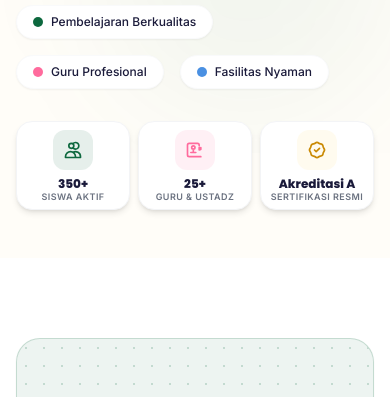
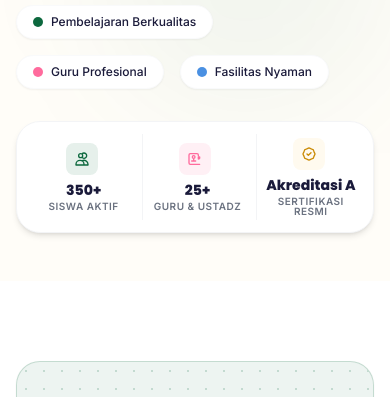
Before and after one commit to SekolahAlIshlah/Website-Al-Ishlah, an Eleventy site: page src/index.md in a window 390 px wide. Shown: the part 1340-1737 px from the top of the page. Built offline with nearby package versions, Linux system fonts and the light colour scheme; Eleventy itself is replaced by a stand-in of ours; files that its build step writes are made by us from their sources.

Commit message:
fix: refactor stats counters into a single unified card container on mobile with clean separators and increase font sizes to text-sm and text-[10px]

```diff
--- a/src/_includes/components/stats.njk
+++ b/src/_includes/components/stats.njk
@@ -1,29 +1,32 @@
 <section class="relative -mt-8 sm:-mt-10 lg:-mt-16 z-20 pb-12 sm:pb-16">
   <div class="max-w-7xl mx-auto px-4 sm:px-6 lg:px-8">
-    <div class="grid grid-cols-3 gap-2 sm:gap-6">
+    <!-- Unified card on mobile, transparent grid on desktop -->
+    <div class="grid grid-cols-3 gap-2 sm:gap-6 bg-white sm:bg-transparent border border-gray-100 sm:border-0 rounded-3xl sm:rounded-none p-3 sm:p-0 shadow-md sm:shadow-none divide-x divide-gray-100 sm:divide-x-0">
 
       {% for stat in settings.stats %}
-      <!-- Dynamic Stat Card -->
-      <div class="bg-white border border-gray-100 rounded-2xl p-2 sm:p-6 flex flex-col sm:flex-row items-center sm:space-x-4 text-center sm:text-left shadow-md hover-lift justify-center sm:justify-start">
-        <div class="w-10 h-10 sm:w-14 sm:h-14 {% if stat.color == 'pink' %}bg-pink/10 text-pink{% elif stat.color == 'yellow' %}bg-yellow/10 text-yellow-600{% else %}bg-primary/10 text-primary{% endif %} flex items-center justify-center rounded-xl sm:rounded-2xl shrink-0">
+      <!-- Stat Column on mobile, separate Card on desktop -->
+      <div class="bg-transparent sm:bg-white border-0 sm:border border-gray-100 rounded-none sm:rounded-2xl p-1 sm:p-6 flex flex-col sm:flex-row items-center sm:space-x-4 text-center sm:text-left sm:shadow-md hover-lift justify-center sm:justify-start">
+        <!-- Icon (Responsive size) -->
+        <div class="w-8 h-8 sm:w-14 sm:h-14 {% if stat.color == 'pink' %}bg-pink/10 text-pink{% elif stat.color == 'yellow' %}bg-yellow/10 text-yellow-600{% else %}bg-primary/10 text-primary{% endif %} flex items-center justify-center rounded-lg sm:rounded-2xl shrink-0">
           {% if stat.icon == 'teachers' %}
-            <svg class="w-5 h-5 sm:w-7 sm:h-7" fill="none" stroke="currentColor" viewBox="0 0 24 24">
+            <svg class="w-4 h-4 sm:w-7 sm:h-7" fill="none" stroke="currentColor" viewBox="0 0 24 24">
               <path stroke-linecap="round" stroke-linejoin="round" stroke-width="2" d="M19 20H5a2 2 0 01-2-2V6a2 2 0 012-2h10a2 2 0 012 2v1m2 4a2 2 0 00-2-2v3a2 2 0 002-2V9z"></path>
               <path stroke-linecap="round" stroke-linejoin="round" stroke-width="2" d="M10 11a2 2 0 100-4 2 2 0 000 4zm0 0v4m-3 0h6"></path>
             </svg>
           {% elif stat.icon == 'accreditation' %}
-            <svg class="w-5 h-5 sm:w-7 sm:h-7" fill="none" stroke="currentColor" viewBox="0 0 24 24" xmlns="http://www.w3.org/2000/svg">
+            <svg class="w-4 h-4 sm:w-7 sm:h-7" fill="none" stroke="currentColor" viewBox="0 0 24 24" xmlns="http://www.w3.org/2000/svg">
               <path stroke-linecap="round" stroke-linejoin="round" stroke-width="2" d="M9 12l2 2 4-4M7.835 4.697a3.42 3.42 0 001.946-.806 3.42 3.42 0 014.438 0 3.42 3.42 0 001.946.806 3.42 3.42 0 013.138 3.138 3.42 3.42 0 00.806 1.946 3.42 3.42 0 010 4.438 3.42 3.42 0 00-.806 1.946 3.42 3.42 0 01-3.138 3.138 3.42 3.42 0 00-1.946.806 3.42 3.42 0 01-4.438 0 3.42 3.42 0 00-1.946-.806 3.42 3.42 0 01-3.138-3.138 3.42 3.42 0 00-.806-1.946 3.42 3.42 0 010-4.438 3.42 3.42 0 00.806-1.946 3.42 3.42 0 013.138-3.138z"/>
             </svg>
           {% else %}
-            <svg class="w-5 h-5 sm:w-7 sm:h-7" fill="none" stroke="currentColor" viewBox="0 0 24 24">
+            <svg class="w-4 h-4 sm:w-7 sm:h-7" fill="none" stroke="currentColor" viewBox="0 0 24 24">
               <path stroke-linecap="round" stroke-linejoin="round" stroke-width="2" d="M12 4.354a4 4 0 110 5.292M15 21H3v-1a6 6 0 0112 0v1zm0 0h6v-1a6 6 0 00-9-5.197M13 7a3 3 0 11-6 0 3 3 0 016 0z"></path>
             </svg>
           {% endif %}
         </div>
-        <div class="mt-2 sm:mt-0">
-          <span class="block text-xs sm:text-2xl lg:text-3xl font-display font-extrabold text-navy leading-none sm:leading-tight">{{ stat.value }}</span>
-          <span class="block text-[9px] sm:text-xs font-semibold text-gray-500 uppercase tracking-wider mt-0.5 sm:mt-1 leading-none">{{ stat.label }}</span>
+        <!-- Text (Responsive font sizes) -->
+        <div class="mt-2 sm:mt-0 pl-1 sm:pl-0">
+          <span class="block text-sm sm:text-2xl lg:text-3xl font-display font-extrabold text-navy leading-none sm:leading-tight">{{ stat.value }}</span>
+          <span class="block text-[10px] sm:text-xs font-semibold text-gray-500 uppercase tracking-wider mt-1 leading-none">{{ stat.label }}</span>
         </div>
       </div>
       {% endfor %}
```
